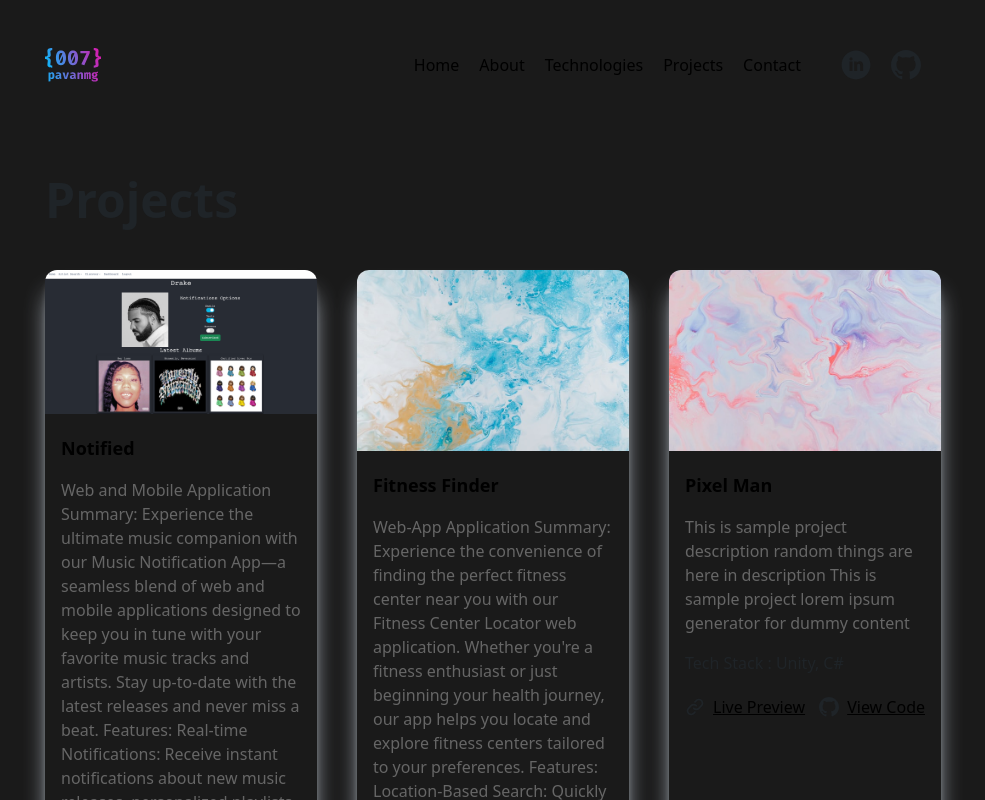
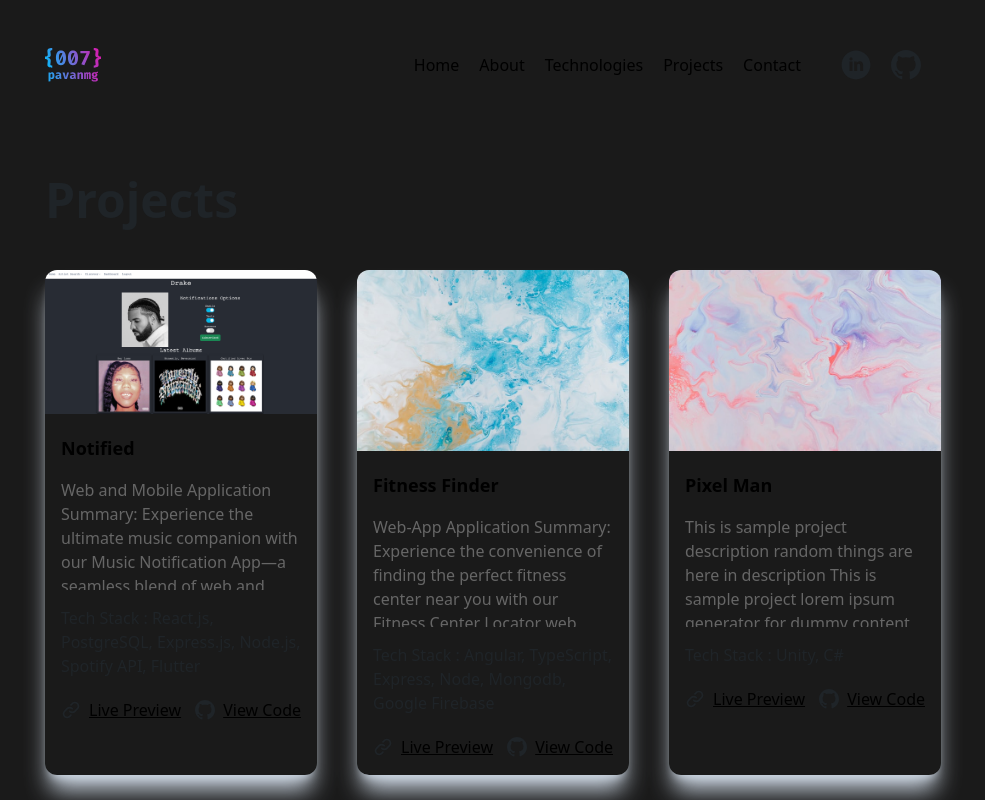
Before and after one commit to PJ-Samuels/portfolio, a React (Vite) app: page /portfolio2/projects in a window 1280 px wide. Shown: the top 800 px of the page, without its empty margins (147-1132 px from the left). Built offline with nearby package versions, Linux system fonts and the light colour scheme.

Commit message:
projects fix

```diff
--- a/src/Components/Project.jsx
+++ b/src/Components/Project.jsx
@@ -6,7 +6,7 @@ function Project({ title, image, description, techstack, previewLink, githubLink
       <img src={image} alt="" loading="lazy" />
       <div className="dark:bg-dark-card p-4">
         <h1 className="dark:text-light-heading font-semibold text-lg pt-1">{title}</h1>
-        <p className="text-content pt-4 font-light">{description}</p>
+        <p className="text-content pt-4 font-light max-h-32 overflow-y-auto">{description}</p>
         <h3 className="text-dark-heading dark:text-light-heading font-medium pt-4">
           Tech Stack : <span className="font-light">{techstack}</span>
         </h3>
--- a/src/Pages/Home.jsx
+++ b/src/Pages/Home.jsx
@@ -58,7 +58,7 @@ function Home() {
 
   return (
   <main className="container mx-auto max-width section flex flex-col md:flex-row justify-center items-center">
-      <div className="text-center md:text-left md:w-1/2 pr-20">
+      <div className="text-center md:text-left md:w-1/2">
         <h1
           ref={h11}
           className="text-2xl text-dark-heading dark:text-light-heading md:text-4xl xl:text-5xl xl:leading-tight font-bold"
```
